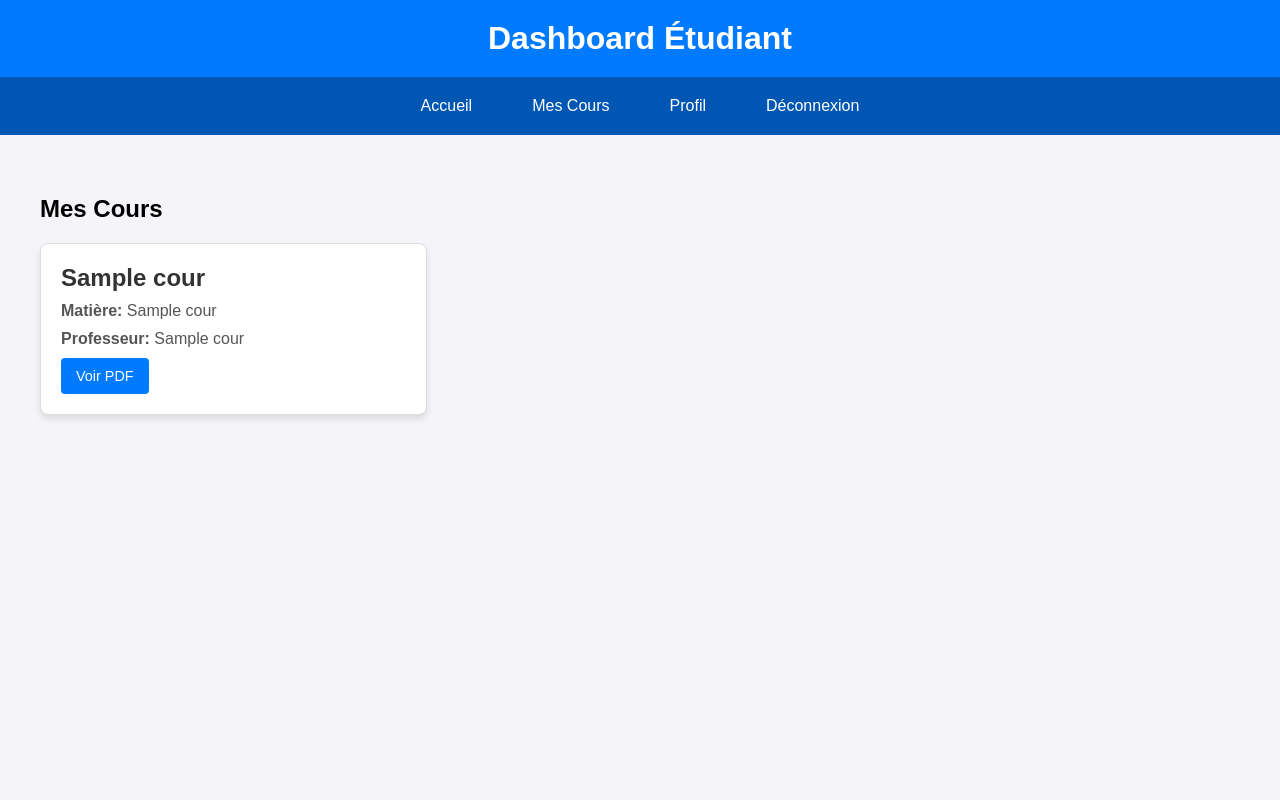
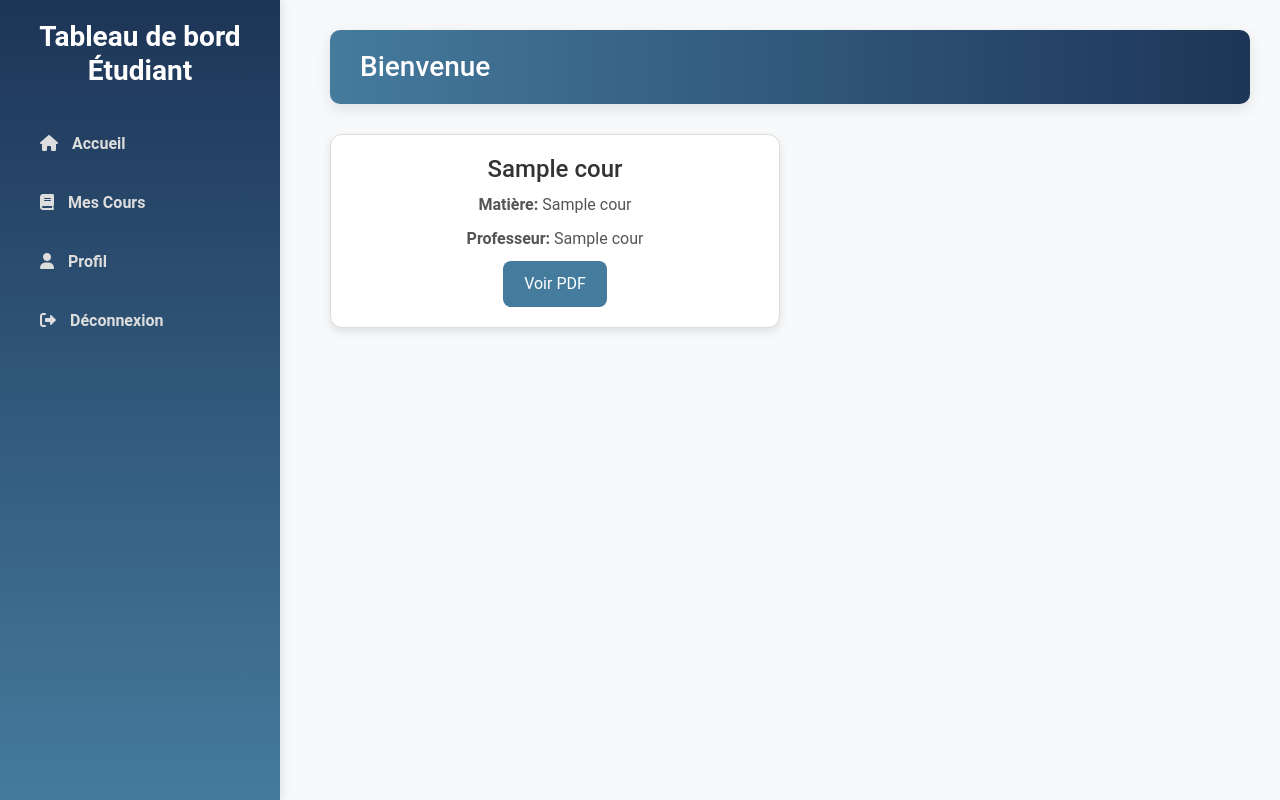
Before and after one commit to elqesbyy/myproject, a CodeIgniter 4 app: the page made by app/Views/etudiantdashboard.php in a window 1280 px wide. Run offline with PHP 8.4 and a stand-in for CodeIgniter, Linux system fonts and the light colour scheme; the template is opened without the code that fills it: most values are stand-ins (such as "Sample title", 1, 10 or a date in 2020); data that the repository does not hold is empty; some libraries are stand-ins or nearby versions.

Commit message:
Etudiant_dash_complete

```diff
--- a/app/Config/Routes.php
+++ b/app/Config/Routes.php
@@ -8,6 +8,7 @@ use CodeIgniter\Router\RouteCollection;
 
 $routes->get('/', 'AuthController::home');
 $routes->get('login', 'AuthController::login');
+$routes->get('profile', 'AuthController::profile');
 $routes->post('processlogin', 'AuthController::processLogin');
 $routes->get('logout', 'AuthController::logout');
 $routes->get('myproject/admindashboard', 'Home::index');
@@ -49,6 +50,8 @@ $routes->post('/matiere/update/(:num)', 'MatiereController::update/$1');
 $routes->get('/matiere/delete/(:num)', 'MatiereController::delete/$1');
 
 $routes->get('/cour', 'CourController::index');
+$routes->get('/courEtudiant', 'CourController::indexEtudiant');
+
 $routes->get('/cour/create', 'CourController::create');
 $routes->post('/cour/store', 'CourController::store');
 $routes->get('/cour/edit/(:num)', 'CourController::edit/$1');
--- a/app/Controllers/AuthController.php
+++ b/app/Controllers/AuthController.php
@@ -18,6 +18,9 @@ class AuthController extends BaseController
         return view('auth/login');
     }
 
+    public function profile(){
+
+    }
     public function processLogin()
     {
             // Retrieve email and password from the POST request
@@ -60,7 +63,7 @@ class AuthController extends BaseController
 
     // If no match, return with an error message
     session()->setFlashdata('error', 'Invalid email or password.');
-    return redirect()->to('/login');
+    return redirect()->to(base_url('login'));
 
     }
 
--- a/app/Views/dashboard/etudiant.php
+++ b/app/Views/dashboard/etudiant.php
@@ -155,14 +155,14 @@
         <a href="#"><i class="fas fa-home"></i> Accueil</a>
         <a href="<?= route_to('cour'); ?>"><i class="fas fa-book"></i> Mes Cours</a>
         <a href="#"><i class="fas fa-user"></i> Mon Profil</a>
-        <a href="#"><i class="fas fa-sign-out-alt"></i> Déconnexion</a>
+        <a href=""><i class="fas fa-sign-out-alt"></i> Déconnexion</a>
     </div>
 
     <!-- Contenu principal -->
     <div class="container-main">
         <!-- En-tête -->
         <div class="dashboard-header">
-            <h1>Bienvenue, Étudiant!</h1>
+            <h1>Bienvenue</h1>
         </div>
 
         <!-- Statistiques (nombre de cours, matières, professeurs) -->
@@ -171,7 +171,7 @@
                 <div class="stat-card">
                     <i class="fas fa-book"></i>
                     <h4>Mes Cours</h4>
-                    <p><?= isset($total_courses) ? $total_courses : 0; ?></p>
+                     <p><?= isset($total_courses) ? $total_courses : 0; ?></p>
                 </div>
             </div>
             <div class="col-lg-4">
--- a/app/Views/dashboard/professeur.php
+++ b/app/Views/dashboard/professeur.php
@@ -149,7 +149,7 @@
         <!-- Cartes Statistiques -->
         <div class="row">
             <div class="col-lg-4 mb-4">
-                <div class="card">
+                 <div class="card">
                     <i class="fas fa-book"></i>
                     <h4>Matières</h4>
                     <p>5</p>
--- a/app/Views/etudiantdashboard.php
+++ b/app/Views/etudiantdashboard.php
@@ -4,54 +4,75 @@
     <meta charset="UTF-8">
     <meta name="viewport" content="width=device-width, initial-scale=1.0">
     <title>Dashboard Étudiant</title>
+    <link href="https://cdnjs.cloudflare.com/ajax/libs/font-awesome/6.0.0-beta3/css/all.min.css" rel="stylesheet">
+    <link href="https://cdn.jsdelivr.net/npm/bootstrap@5.3.0/dist/css/bootstrap.min.css" rel="stylesheet">
     <style>
-        /* Global Styles */
+        /* General Styles */
         body {
-            font-family: Arial, sans-serif;
+            font-family: 'Roboto', sans-serif;
+            background-color: #f8f9fa;
             margin: 0;
             padding: 0;
-            background-color: #f4f4f9;
         }
 
-        /* Header */
-        .header {
-            background-color: #007bff;
-            color: #ffffff;
-            padding: 20px;
-            text-align: center;
+        /* Sidebar */
+        .sidebar {
+            position: fixed;
+            top: 0;
+            left: 0;
+            width: 280px;
+            height: 100%;
+            background: linear-gradient(180deg, #1d3557, #457b9d);
+            color: white;
+            padding-top: 20px;
+            box-shadow: 2px 0 10px rgba(0, 0, 0, 0.1);
         }
 
-        .header h1 {
-            margin: 0;
-            font-size: 2rem;
+        .sidebar h3 {
+            text-align: center;
+            font-weight: bold;
+            margin-bottom: 30px;
         }
 
-        /* Navigation Menu */
-        .menu {
-            display: flex;
-            justify-content: center;
-            background-color: #0056b3;
-            padding: 10px 0;
+        .sidebar a {
+            display: block;
+            color: #ddd;
+            font-weight: 600;
+            padding: 15px 25px;
+            margin: 5px 15px;
+            text-decoration: none;
+            border-radius: 8px;
+            transition: background-color 0.3s, transform 0.2s;
         }
 
-        .menu a {
-            color: #ffffff;
-            text-decoration: none;
-            padding: 10px 20px;
-            margin: 0 10px;
-            border-radius: 4px;
-            font-size: 1rem;
+        .sidebar a:hover {
+            background-color: #1d3557;
+            color: #fff;
+            transform: translateX(5px);
         }
 
-        .menu a:hover {
-            background-color: #007bff;
+        .sidebar a i {
+            margin-right: 10px;
         }
 
         /* Main Content */
-        .container {
-            max-width: 1200px;
-            margin: 20px auto;
-            padding: 20px;
+        .container-main {
+            margin-left: 300px;
+            padding: 30px;
+        }
+
+        .dashboard-header {
+            background: linear-gradient(90deg, #457b9d, #1d3557);
+            color: white;
+            padding: 20px 30px;
+            border-radius: 10px;
+            margin-bottom: 30px;
+            box-shadow: 0 5px 15px rgba(0, 0, 0, 0.1);
+        }
+
+        .dashboard-header h1 {
+            font-size: 28px;
+            margin: 0;
         }
 
         .courses {
@@ -63,44 +84,38 @@
         .course-card {
             background: #ffffff;
             border: 1px solid #ddd;
-            border-radius: 8px;
-            box-shadow: 0 4px 6px rgba(0, 0, 0, 0.1);
-            overflow: hidden;
-            transition: transform 0.2s ease, box-shadow 0.2s ease;
+            border-radius: 12px;
+            padding: 20px;
+            text-align: center;
+            transition: all 0.3s;
+            box-shadow: 0 4px 10px rgba(0, 0, 0, 0.1);
         }
 
         .course-card:hover {
             transform: translateY(-5px);
-            box-shadow: 0 6px 12px rgba(0, 0, 0, 0.15);
-        }
-
-        .course-card .content {
-            padding: 20px;
+            box-shadow: 0 8px 20px rgba(0, 0, 0, 0.15);
         }
 
         .course-card h3 {
             font-size: 1.5rem;
-            margin: 0 0 10px;
             color: #333;
         }
 
         .course-card p {
-            margin: 0 0 10px;
+            margin: 10px 0;
             color: #555;
         }
 
         .course-card .btn {
-            display: inline-block;
-            padding: 10px 15px;
-            background-color: #007bff;
+            padding: 10px 20px;
+            background-color: #457b9d;
             color: #ffffff;
             text-decoration: none;
-            border-radius: 4px;
-            font-size: 0.9rem;
+            border-radius: 8px;
         }
 
         .course-card .btn:hover {
-            background-color: #0056b3;
+            background-color: #1d3557;
         }
 
         .text-muted {
@@ -110,36 +125,33 @@
     </style>
 </head>
 <body>
-    <!-- Header -->
-    <div class="header">
-        <h1>Dashboard Étudiant</h1>
-    </div>
-
-    <!-- Navigation Menu -->
-    <div class="menu">
-        <a href="#">Accueil</a>
-        <a href="#">Mes Cours</a>
-        <a href="#">Profil</a>
-        <a href="#">Déconnexion</a>
+    <!-- Sidebar -->
+    <div class="sidebar">
+        <h3>Tableau de bord Étudiant</h3>
+        <a href="<?= route_to('etudiantdashboard'); ?>"><i class="fas fa-home"></i> Accueil</a>
+        <a href="<?= route_to('courEtudiant'); ?>"><i class="fas fa-book"></i> Mes Cours</a>
+        <a href="<?= route_to('profile'); ?>"><i class="fas fa-user"></i> Profil</a>
+        <a href="<?= route_to('login'); ?>"><i class="fas fa-sign-out-alt"></i> Déconnexion</a>
     </div>
 
     <!-- Main Content -->
-    <div class="container">
-        <h2>Mes Cours</h2>
+    <div class="container-main">
+        <div class="dashboard-header">
+            <h1>Bienvenue</h1>
+        </div>
+
         <div class="courses">
             <?php if (!empty($cours)): ?>
                 <?php foreach ($cours as $index => $cour): ?>
                     <div class="course-card">
-                        <div class="content">
                         <h3><?= esc($cour['name']); ?></h3>
                         <p><strong>Matière:</strong> <?= esc($cour['matiere_name']); ?></p>
                         <p><strong>Professeur:</strong> <?= esc($cour['professeur_name']); ?></p>
                         <?php if (!empty($cour['pdf_file'])): ?>
-                                <a href="<?= $cour['pdf_file']; ?>" target="_blank" class="btn">Voir PDF</a>
+                            <a href="<?=  $cour['pdf_file']; ?>" target="_blank" class="btn">Voir PDF</a>
                         <?php else: ?>
                             <span class="text-muted">Aucun fichier</span>
                         <?php endif; ?>
-                        </div>
                     </div>
                 <?php endforeach; ?>
             <?php else: ?>
@@ -147,5 +159,8 @@
             <?php endif; ?>
         </div>
     </div>
+
+    <!-- Scripts -->
+    <script src="https://cdn.jsdelivr.net/npm/bootstrap@5.3.0/dist/js/bootstrap.bundle.min.js"></script>
 </body>
 </html>
```
Also changed, not shown: app/Controllers/CourController.php (+12 -0 lines), app/Views/cour/courEtudiant.php (added, +122 -0 lines). Lines whose indentation alone changed are shown as unchanged.
